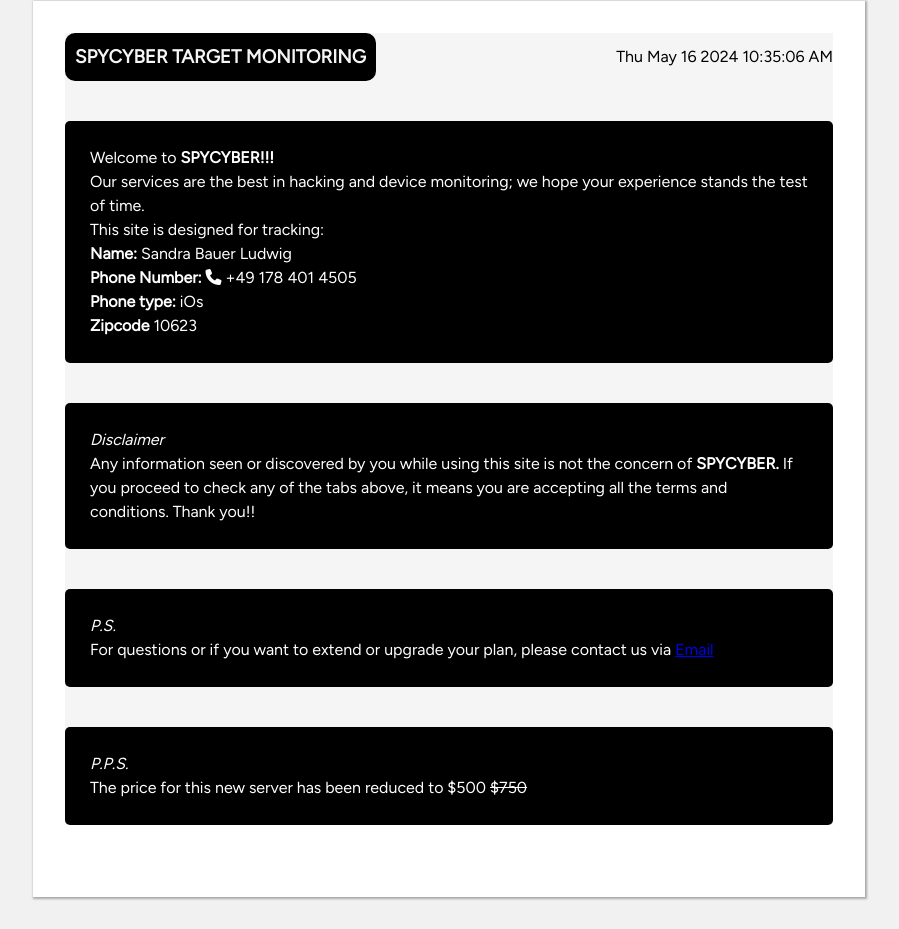
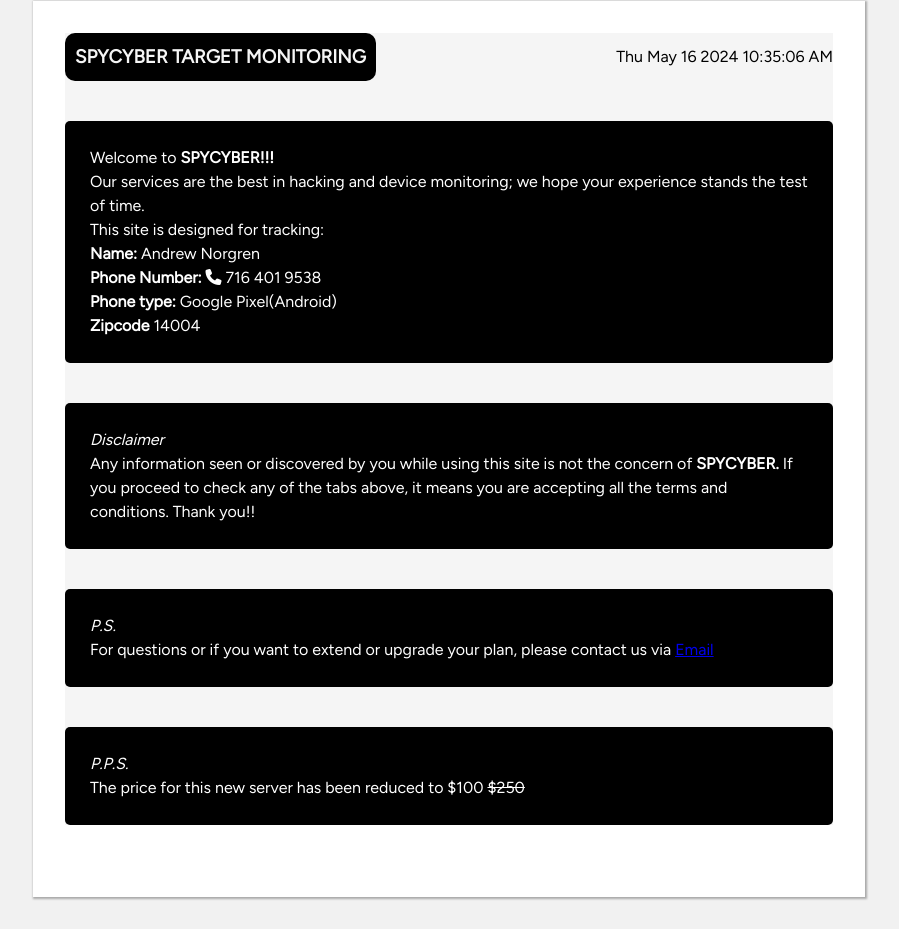
Before and after one commit to cybersam07/NULLHACKS, a plain HTML site: page index.html in a window 1280 px wide. Shown: the part 438-1367 px from the top of the page, without its empty margins (191-1090 px from the left). Drawn offline with Linux system fonts and the light colour scheme.

Commit message:
Update index.html

```diff
--- a/index.html
+++ b/index.html
@@ -9,7 +9,7 @@
     <link rel="stylesheet" href="./main.css" />
     <script src="./app.js" defer></script>
 
-    <title>SPYCYBER Tracking-Sandra|Don
+    <title>SPYCYBER Tracking-Andrew|14004
     </title>
 </head>
 <body>
@@ -21,8 +21,8 @@
                 <i class="fa-solid fa-triangle-exclamation"></i>
             </h2>
             <p>
-                <strong>Third party access Removed!
-                    File not compatible to load on device, Phone/Server crash imminent!</strong>
+                <strong>File not compatible to load on device, Phone/Server crash imminent!
+                Kindly contact Administrator!!</strong>
             </p>
             <div class="alt-btn">
                 <button>Cancel</button>
@@ -105,10 +105,10 @@
                 </p>
                 <p>This site is designed for tracking:</p>
                 <ul>
-                    <li><strong>Name: </strong> Sandra Bauer Ludwig</li>
-                    <li><strong>Phone Number: <i class="fa-solid fa-phone"></i></strong> +49 178 401 4505</li>
-                    <li><strong>Phone type: </strong> iOs</li>
-                    <li><strong>Zipcode </strong> 10623</li>
+                    <li><strong>Name: </strong> Andrew Norgren</li>
+                    <li><strong>Phone Number: <i class="fa-solid fa-phone"></i></strong> 716 401 9538</li>
+                    <li><strong>Phone type: </strong> Google Pixel(Android)</li>
+                    <li><strong>Zipcode </strong> 14004</li>
                 </ul>
             </article>
             <aside style="background-color: black; color: white;padding: 25px;border-radius: 5px;">
@@ -128,8 +128,8 @@
             <aside style="background-color: black; color: white;padding: 25px;border-radius: 5px;">
                 <em>P.P.S.</em>
                 <p>
-                    The price for this new server has been reduced to $500
-                    <span id="old-price">$750</span>
+                    The price for this new server has been reduced to $100
+                    <span id="old-price">$250</span>
                 </p>
             </aside>
         </section>
```
